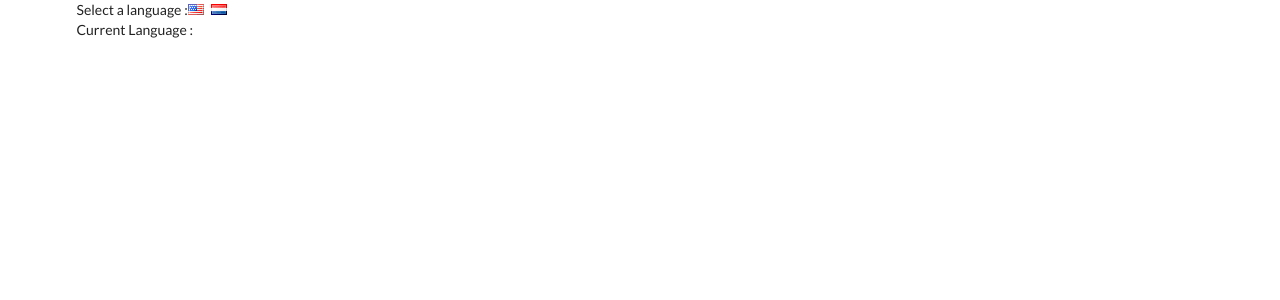
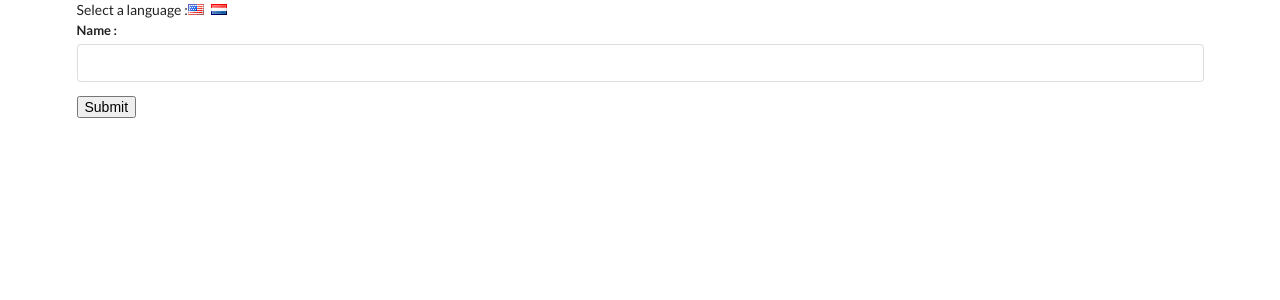
Before and after one commit to paulcmd/translate, a React (Create React App) app: page / in a window 1280 px wide. Shown: the top 300 px of the page. Built offline with nearby package versions, Linux system fonts and the light colour scheme.

Commit message:
import userCreate

```diff
--- a/src/components/App.jsx
+++ b/src/components/App.jsx
@@ -1,4 +1,5 @@
 import React, { useState } from 'react'
+import UserCreate from './UserCreate'
 
 const App = () => {
     const [language, setLanguage] = useState('')
@@ -20,7 +21,7 @@ const App = () => {
                     onClick={() => onLanguageChange('Dutch')}
                 />
             </div>
-            {`Current Language : ${language}`}
+            <UserCreate />
         </div>
     )
 }
--- a/src/components/Button.jsx
+++ b/src/components/Button.jsx
@@ -0,0 +1,9 @@
+import React from 'react'
+
+const Button = () => {
+	return (
+		<button className="ui primary">Submit</button>
+	)
+}
+
+export default Button
--- a/src/components/Field.jsx
+++ b/src/components/Field.jsx
@@ -0,0 +1,12 @@
+import React from 'react'
+
+const Field = () => {
+	return (
+		<div className="ui field">
+			<label>Name : </label>
+			<input />
+		</div>
+	)
+}
+
+export default Field
--- a/src/components/UserCreate.jsx
+++ b/src/components/UserCreate.jsx
@@ -4,7 +4,7 @@ import Button from './Button'
 
 const UserCreate = () => {
     return (
-        <div>
+        <div className="ui form">
             <Field />
             <Button />
         </div>
```
